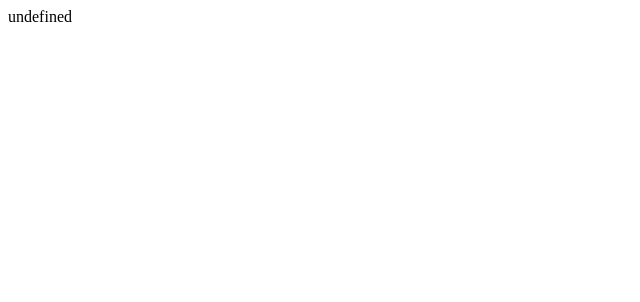
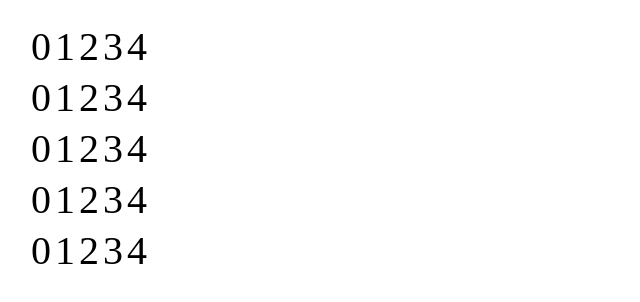
Before and after one commit to TheGabrielRS/simulamemoriaJS, a plain HTML site: page simulamemoria/public_html/index.html in a window 1280 px wide. Shown: the whole page, without its empty margins (0-640 px from the left). Drawn offline with Linux system fonts and the light colour scheme.

Commit message:
exibição da tabela funcionando
exibe a tabela de memória corretamente

```diff
--- a/simulamemoria/public_html/index.html
+++ b/simulamemoria/public_html/index.html
@@ -9,8 +9,16 @@ and open the template in the editor.
         <title>Simulação de Memória</title>
         <meta charset="UTF-8">
         <script src="memoria.js"></script>
+        <style type="text/css">
+        	#tabelaCache
+        	{
+        		margin: 10px;
+        		padding: 10px;
+        		font-size: 40px;
+        	}
+        </style>
    </head>
     <body>
-        <div>TODO write content</div>
+        <div id="divCache"></div>
     </body>
 </html>
--- a/simulamemoria/public_html/memoria.js
+++ b/simulamemoria/public_html/memoria.js
@@ -17,21 +17,21 @@ window.onload = function iniciaMemoria()
         this.populaCache(),
         this.montaTabela = function()
         {
-            var tabela;
-            this.memoriaCache.forEach(function()
+            var tabela = '';
+            tabela += '<table id="tabelaCache">';
+            this.memoriaCache.forEach(function(valorMemoria, index, pagina)
             {
-                tabela += '<table>';
-                for(var x=0; x < this.tamanhoCache; x++)
-                {
-                    tabela += '<tr>';
-                    for(var y=0; y < this.tamanhoCache; y++)
-                        tabela += '<td>'+this.memoriaCache[x][y]+'</td>';
-                    tabela += '</tr>';
-                }
-                tabela += '</table>';
+	            tabela += '<tr>';
+	            valorMemoria.forEach(function(valorPosicao)
+	            {
+	            	tabela += '<td>'+valorPosicao+'</td>';
+	            });
+	            tabela += '</tr>';
             });
-            return tabela;
+            tabela += '</table>';
+        	return tabela;
         };
+
     }
 
     var controlador = new ControladorCache(5);
@@ -40,5 +40,5 @@ window.onload = function iniciaMemoria()
 
     console.log(controlador.montaTabela());
 
-    document.write(controlador.montaTabela());
+	divCache.innerHTML = controlador.montaTabela();
 };
```
